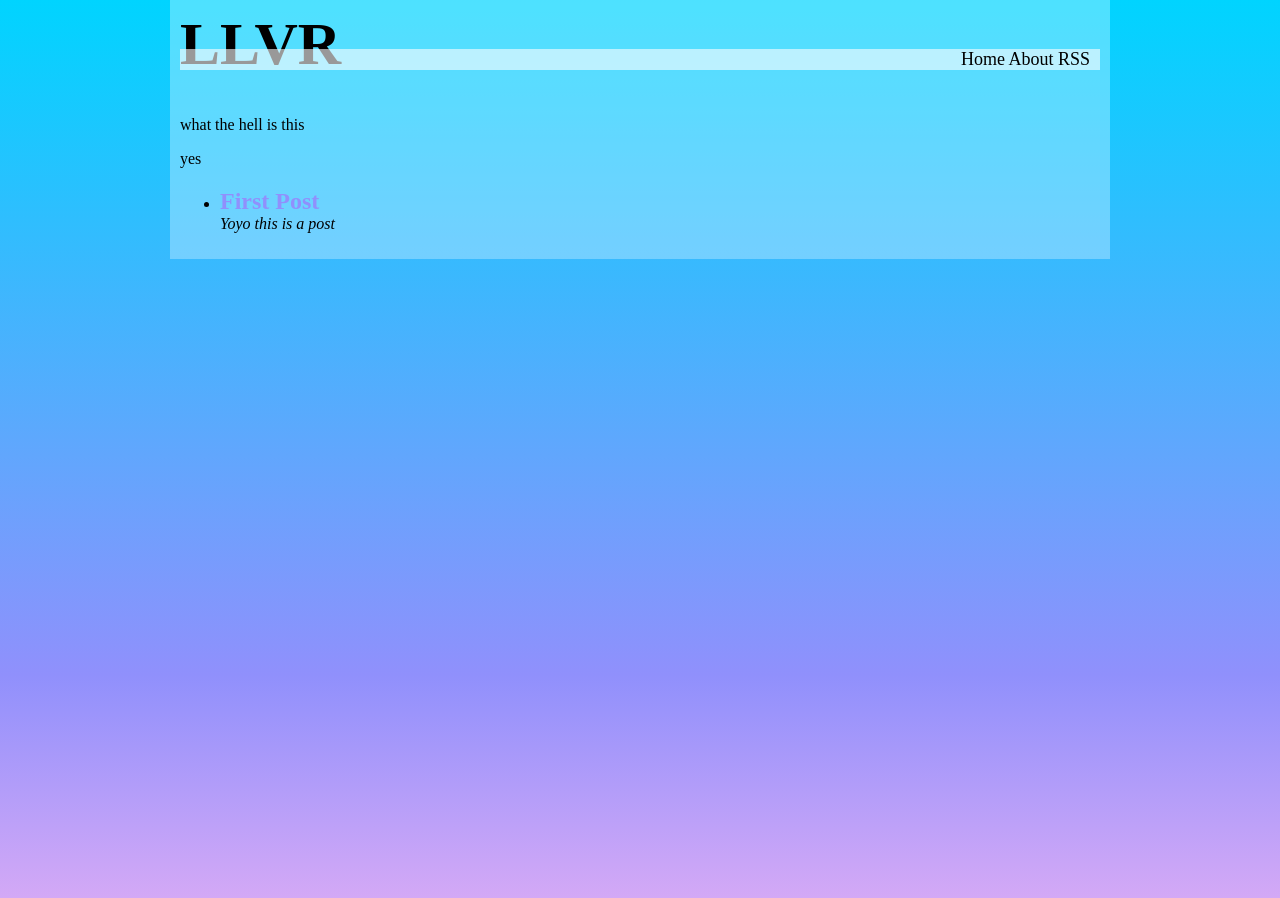
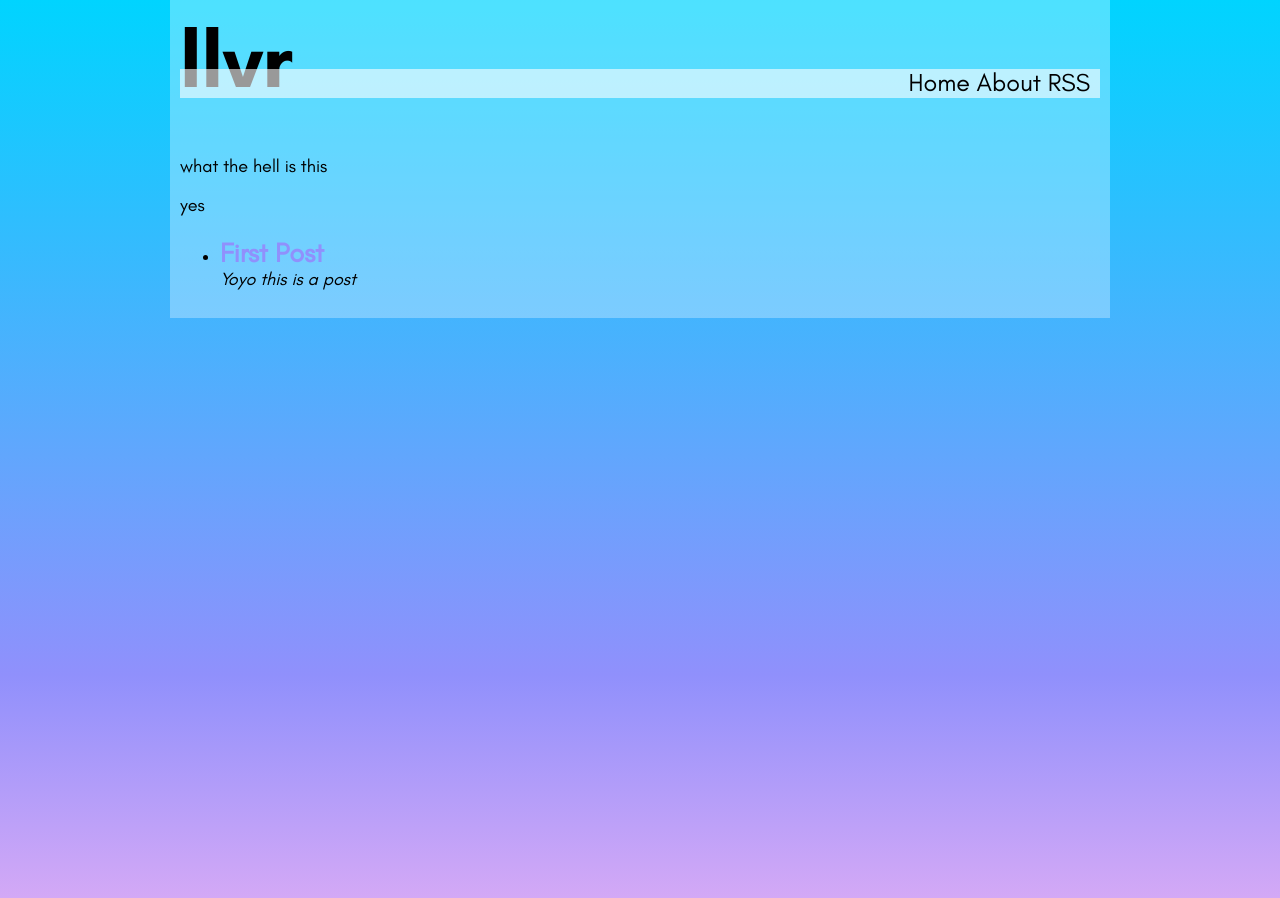
Before and after one commit to 2ar0n/2ar0n.github.io, a Jekyll site: the page built from index.md, in a window 1280 px wide. Built offline with Jekyll 4.4.1, drawn with Linux system fonts in a browser that asks for light colours.

Commit message:
Added custom self-hosted font.

```diff
--- a/_layouts/default.html
+++ b/_layouts/default.html
@@ -3,13 +3,14 @@
   <head>
     <meta charset="utf-8">
     <meta name="viewport" content="width=device-width, initial-scale=1.0">
+    <link rel="stylesheet" href="/assets/fonts/stylesheet.css">
     <link rel="stylesheet" href="/assets/css/styles.css">
     <title>{{ page.title }} | LLVR</title>
   </head>
   <body>
   <div class="background">
     <header>
-        <h1><a href="/">LLVR</a></h1>
+        <h1><a href="/">llvr</a></h1>
         {% include navigation.html %}
     </header>
     <main>
--- a/_sass/main.scss
+++ b/_sass/main.scss
@@ -3,18 +3,21 @@ html {
     background-repeat:no-repeat;
     background: rgb(212,169,246);
     background: linear-gradient(0deg, rgba(212,169,246,1) 0%, rgba(144,144,252,1) 25%, rgba(0,212,255,1) 100%);
-    font-family: "Times New Roman";
+    font-family: "glacial_indifferenceregular", "Times New Roman";
 }
 
 header {
     margin: 0;
 }
 header h1 {
-    font-size: 60px;
+    font-family: "glacial_indifferencebold";
+    font-size: 80px;
     margin: 0;
 }
 
+
 body {
+    font-size: 18px;
     max-width: 960px;
     margin: auto;
 }
@@ -29,9 +32,9 @@ nav {
     background: rgba(255, 255, 255, 0.6);
     text-align: right;
     padding-right: 10px;
-    font-size: 18px;
+    font-size: 25px;
     position: relative;
-    bottom: 30px;
+    bottom: 40px;
 }
 
 a {
--- /dev/null
+++ b/assets/fonts/stylesheet.css
@@ -0,0 +1,36 @@
+/*! Generated by Font Squirrel (https://www.fontsquirrel.com) on July 16, 2020 */
+
+
+
+@font-face {
+    font-family: 'glacial_indifferencebold';
+    src: url('glacialindifference-bold-webfont.woff2') format('woff2'),
+         url('glacialindifference-bold-webfont.woff') format('woff');
+    font-weight: normal;
+    font-style: normal;
+
+}
+
+
+
+
+@font-face {
+    font-family: 'glacial_indifferenceitalic';
+    src: url('glacialindifference-italic-webfont.woff2') format('woff2'),
+         url('glacialindifference-italic-webfont.woff') format('woff');
+    font-weight: normal;
+    font-style: normal;
+
+}
+
+
+
+
+@font-face {
+    font-family: 'glacial_indifferenceregular';
+    src: url('glacialindifference-regular-webfont.woff2') format('woff2'),
+         url('glacialindifference-regular-webfont.woff') format('woff');
+    font-weight: normal;
+    font-style: normal;
+
+}
```
Also changed, not shown: assets/fonts/glacialindifference-bold-webfont.woff2 (added), assets/fonts/glacialindifference-italic-webfont.woff2 (added), assets/fonts/glacialindifference-regular-webfont.woff2 (added).
